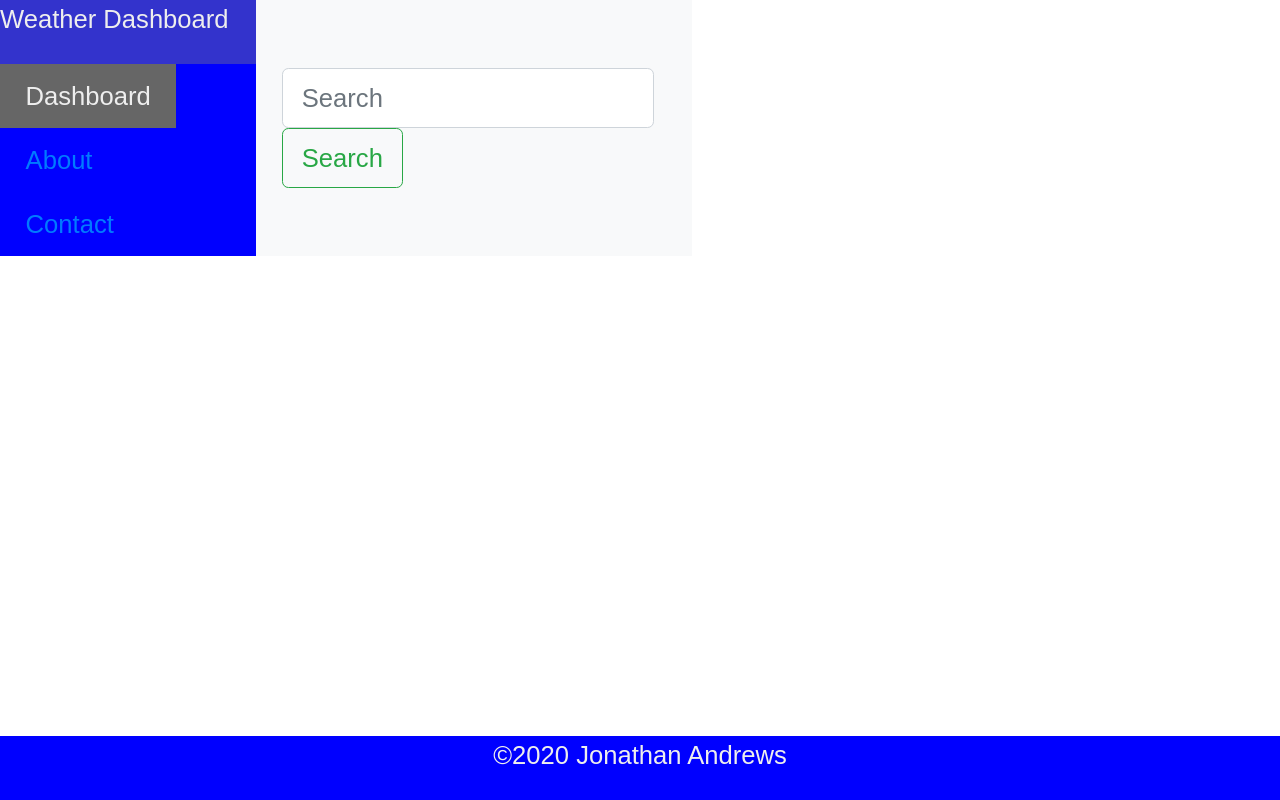
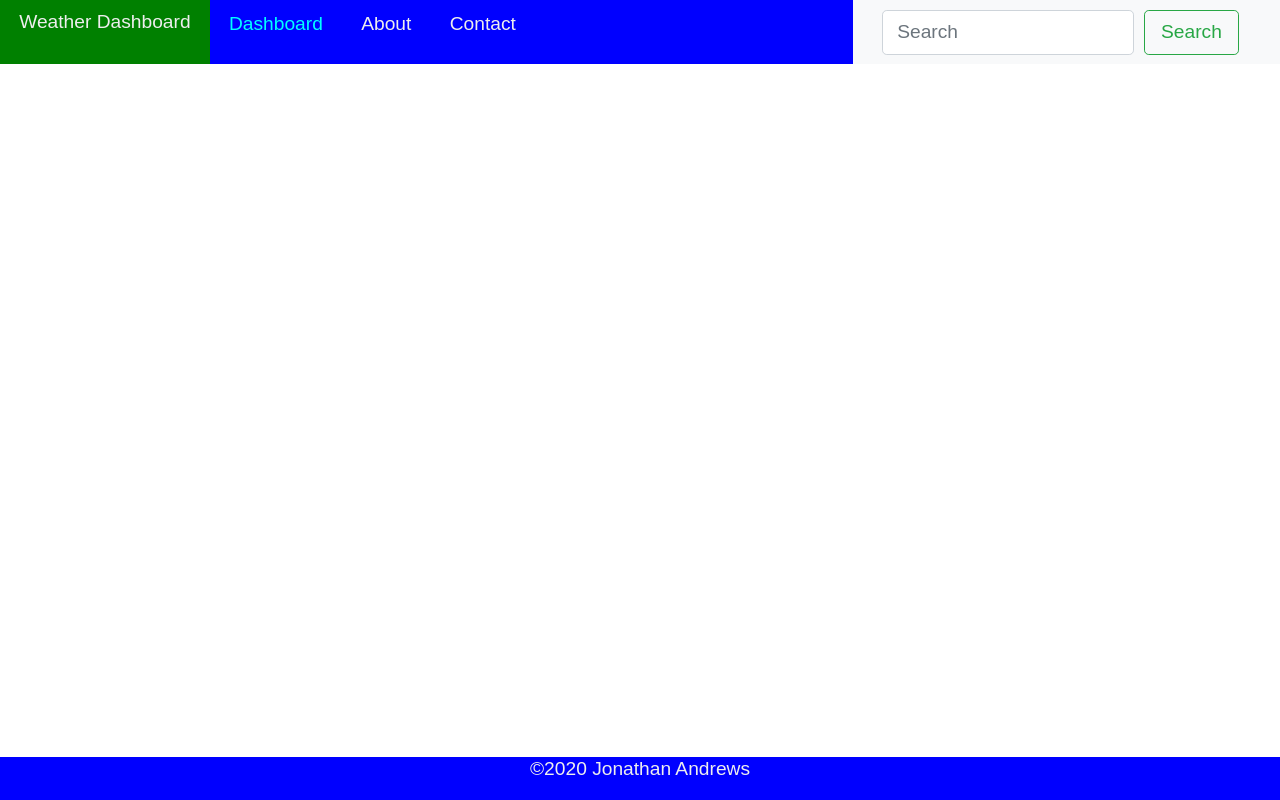
Before and after one commit to ionathas78/weatherDashboard-200331, a plain HTML site: page index.html in a window 1280 px wide. Drawn offline with nearby package versions, Linux system fonts and the light colour scheme; some packages are replaced by stand-ins of ours; a web font is replaced by a local one.

Commit message:
Basic Header and Footer Layout complete

```diff
--- a/Assets/logic.js
+++ b/Assets/logic.js
@@ -33,10 +33,10 @@ const _OPENWEATHER_ZIP_QUERY = "?zip=%ZIP%,us";                 //   where %ZIP%
 
 //  What if I also showed the city on a map?
 
-map = new google.maps.Map(document.getElementById('map'), {
-    center: {lat: -34.397, lng: 150.644},           //  lat/lon go here
-    zoom: 8                         //  Slightly larger than a city
-});
+// map = new google.maps.Map(document.getElementById('map'), {
+//     center: {lat: -34.397, lng: 150.644},           //  lat/lon go here
+//     zoom: 8                         //  Slightly larger than a city
+// });
 
 // WHEN I view current weather conditions for that city
 // THEN I am presented with the city name, the date, an icon representation of weather conditions, the temperature, the humidity, the wind speed, and the UV index
--- a/Assets/style.css
+++ b/Assets/style.css
@@ -1,51 +1,51 @@
 * {
     font-family: 'Baloo Thambi 2', sans-serif;
-    font-size: 2vw;
+    font-size: 1.5vw;
 }
 
 header {
     background-color: blue;
     color: #eee;
-    /* width: 100%; */
 }
 
 .nav-header {
     color: #eee;
     background-color: green;
-    width: 20vw;
+    font-size: 2vw;
+    padding: 1vh 0;
 }
 
-.nav-item {
+.nav-link {
     color: #eee;
 }
 
 .nav-item .active {
-    background-color: #666;
-    color: #eee;
+    color: cyan;
 }
 
 .nav-item:hover {
     background-color: #33c;
+}
+
+.nav-link:hover {
     color: #eee;
 }
 
 footer {
-    position: fixed;
-    bottom: 0;
-    left: 0;
-    width: 100%;
     background-color: blue;
     color: #eee;
-    line-height: 3vw;
+    line-height: 3vh;
 }
 
 /* Google Maps */
 #map {
-    height: 100%;
+    height: 20vh;
+    width: 20vw;
 }
+/*
 html, body {
     height: 20vh;
     width: 20vw;
     margin: 0;
     padding: 0;
-}
+} */ */
--- a/index.html
+++ b/index.html
@@ -13,9 +13,9 @@
     <link rel="stylesheet" type="text/CSS" href="Assets/style.css">
 </head>
 <body>
-    <header class="d-flex">
-        <ul class="nav d-flex flex-row">
-            <li class="nav-item nav-header">
+    <header class="container d-inline-flex fixed-top col-12 m-0 p-0">
+        <ul class="nav col-8 col-sm-8 m-0 align-left">
+            <li class="nav-header px-3">
                 <p>Weather Dashboard</p>
             </li>
             <li class="nav-item">
@@ -28,10 +28,13 @@
                 <a class="nav-link" href="#">Contact</a>
             </li>
         </ul>
-        <nav class="navbar navbar-light bg-light">
+        <nav class="navbar col-4 col-sm-4 mr-0 justify-content-end navbar-light bg-light">
             <form class="form-inline">
-            <input class="form-control mr-sm-2" type="search" placeholder="Search" aria-label="Search">
-            <button class="btn btn-outline-success my-2 my-sm-0" type="submit">Search</button>
+                <input id="search-city" class="form-control col-8 mr-sm-2" type="search" placeholder="Search" aria-label="Search">
+                <button id="search-city-btn" class="btn btn-outline-success col-3 my-2 my-sm-0" data-toggle="dropdown" aria-haspopup="true" aria-expanded="false" type="submit">Search</button>
+                <div class="dropdown-menu" aria-labelledby="dLabel">
+                    <!-- Search Results go here -->
+                </div>
             </form>
         </nav>
     </header>
@@ -43,7 +46,7 @@
 
 
 
-    <footer class="text-center">
+    <footer class="text-center fixed-bottom">
         <p>&copy;2020 Jonathan Andrews</p>
     </footer>
 
@@ -53,7 +56,7 @@
     <script src="https://cdnjs.cloudflare.com/ajax/libs/jquery/3.2.1/jquery.min.js"></script>
     <script src="https://cdn.jsdelivr.net/npm/popper.js@1.16.0/dist/umd/popper.min.js" integrity="sha384-Q6E9RHvbIyZFJoft+2mJbHaEWldlvI9IOYy5n3zV9zzTtmI3UksdQRVvoxMfooAo" crossorigin="anonymous"></script>
     <script src="https://stackpath.bootstrapcdn.com/bootstrap/4.4.1/js/bootstrap.min.js" integrity="sha384-wfSDF2E50Y2D1uUdj0O3uMBJnjuUD4Ih7YwaYd1iqfktj0Uod8GCExl3Og8ifwB6" crossorigin="anonymous"></script>
-    <script async defer src="https://maps.googleapis.com/maps/api/js?key=AIzaSyDi4oH60AbRlXQ_8dxOXMErKrg4Vs1nED8&callback=initMap"></script>
+    <!-- <script async defer src="https://maps.googleapis.com/maps/api/js?key=AIzaSyDi4oH60AbRlXQ_8dxOXMErKrg4Vs1nED8&callback=initMap"></script> -->
     <script src="https://kit.fontawesome.com/358abe3b6c.js" crossorigin="anonymous"></script>
 
     <script type="text/javascript" src="Assets/logic.js"></script>
```
